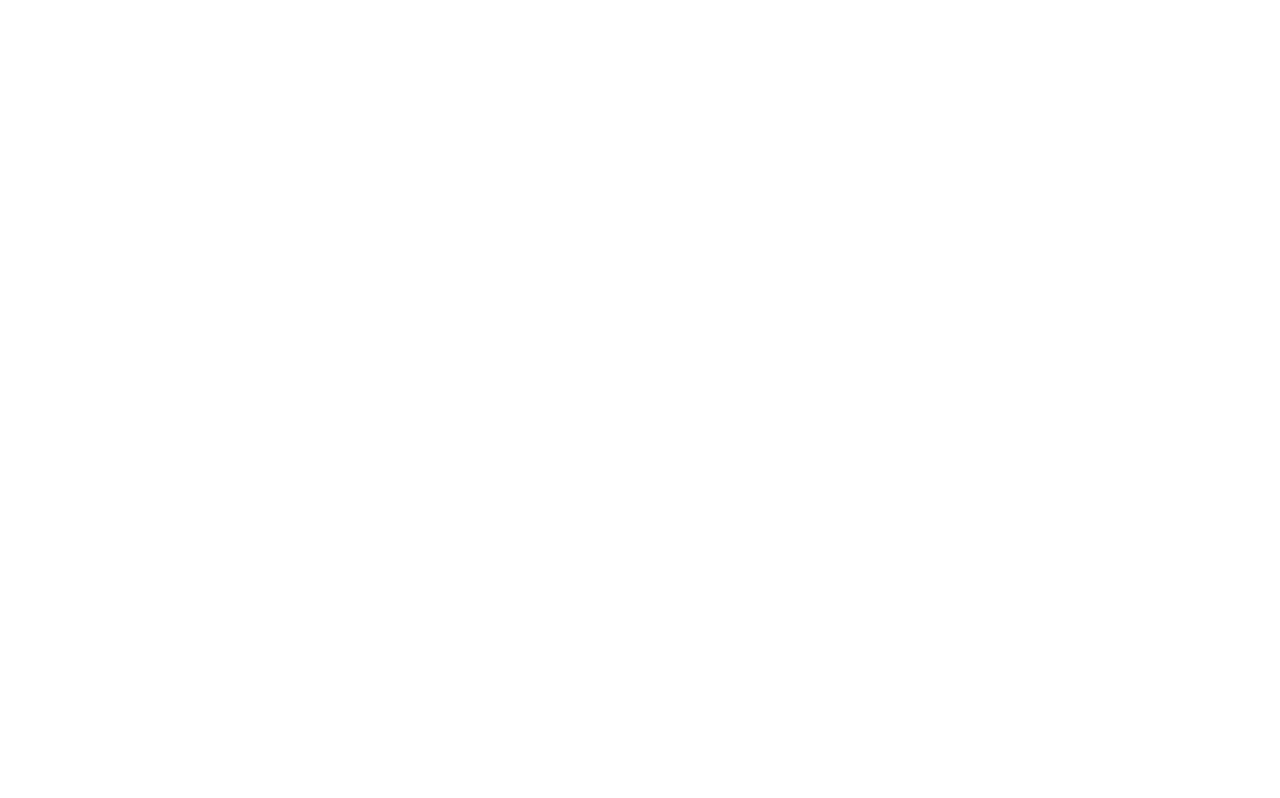
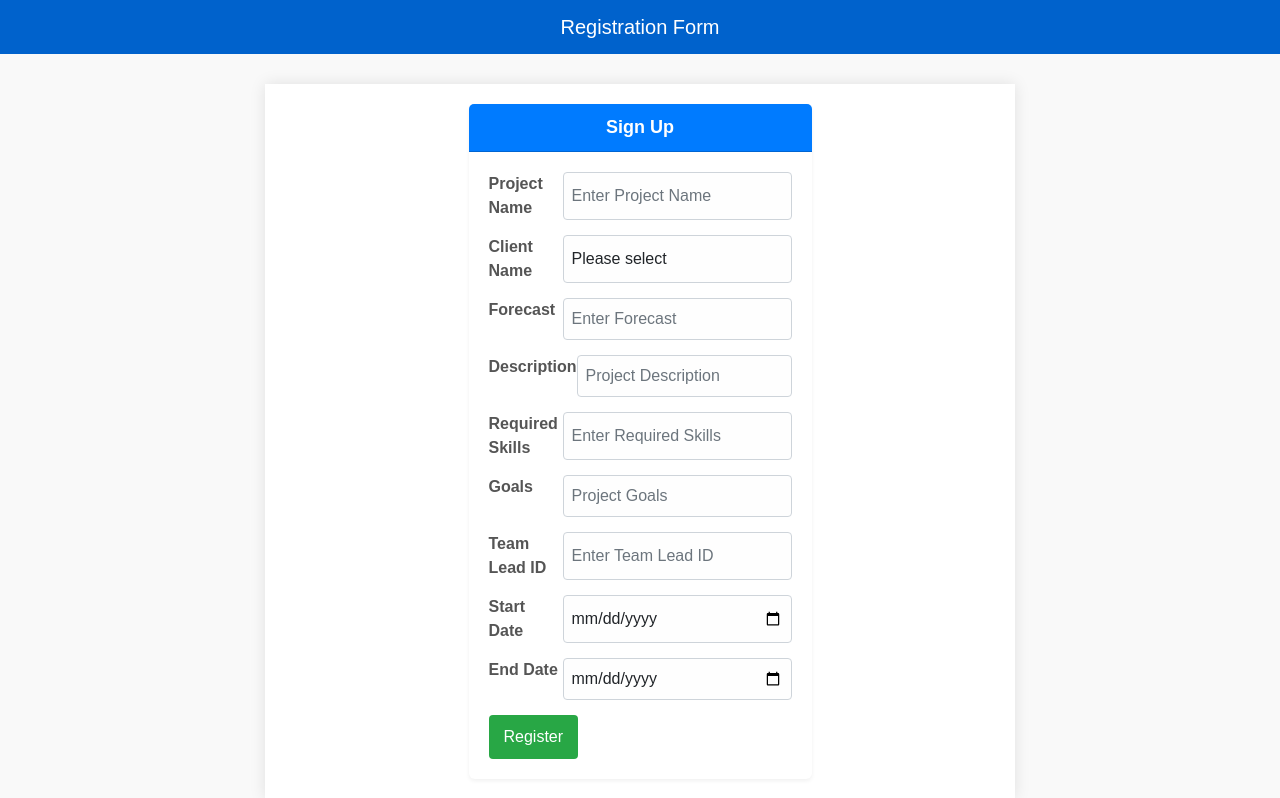
Before and after one commit to charishma0342/HRM-Project, an Angular app in the folder Frontend/emp-vi/: page /register in a window 1280 px wide. Built offline with nearby package versions, Linux system fonts and the light colour scheme.

Commit message:
registration

```diff
--- a/Frontend/emp-vi/src/app/login-page/login-page.component.html
+++ b/Frontend/emp-vi/src/app/login-page/login-page.component.html
@@ -10,7 +10,7 @@
     <div class="login-container">
         <h2>Welcome!</h2>
 
-        </form> -->
+
         <form class="formgroup" [formGroup]="myFormGroup" (ngSubmit)="login()">
                <div class = "page">
 
--- a/Frontend/emp-vi/src/app/registration-page/registration-page.component.css
+++ b/Frontend/emp-vi/src/app/registration-page/registration-page.component.css
@@ -0,0 +1,93 @@
+
+/* Basic styling for the whole body */
+body {
+    font-family: 'Arial', sans-serif;
+    background-color: #f9f9f9; /* Lighter background for a modern look */
+    color: #333;
+    margin: 0;
+    padding: 0;
+}
+
+/* Styling for the navigation or top bar */
+.top {
+    background-color: #0062cc; /* Updated to a different shade of blue */
+    color: #fff;
+    padding: 12px 20px;
+    text-align: center;
+    font-size: 20px;
+}
+
+/* Container for the main content to center it on the page */
+.container {
+    padding: 20px;
+    max-width: 750px; /* Adjusted width for better proportion */
+    margin: 30px auto;
+    background-color: #ffffff;
+    box-shadow: 0 0 15px rgba(0, 0, 0, 0.1); /* Subtle shadow for depth */
+}
+
+/* Card styling for sectioned areas like forms */
+.card {
+    background: #fff;
+    border: none;
+    box-shadow: 0 2px 4px rgba(0, 0, 0, 0.06); /* Lighter shadow for cards */
+}
+
+/* Header of cards, often titles or section headers */
+.card-header {
+    background-color: #007bff; /* Consistent blue theme */
+    color: #ffffff;
+    padding: 10px;
+    font-size: 18px;
+    font-weight: bold;
+    text-align: center;
+}
+
+/* Main body of cards where content like forms and texts reside */
+.card-body {
+    padding: 20px;
+}
+
+/* Form groups for layout of labels and fields */
+.form-group {
+    margin-bottom: 15px;
+    display: flex;
+}
+
+/* Styling for labels to make them stand out more */
+label {
+    font-weight: bold;
+    color: #555; /* Darker color for text for readability */
+    width:33%;
+}
+
+/* General input styles for text, number, and date fields */
+input[type="text"],
+input[type="number"],
+input[type="date"],
+select {
+    width: 100%;
+    padding: 8px;
+    border: 1px solid #ced4da; /* Subtle borders for inputs */
+    border-radius: 4px; /* Rounded corners for modern look */
+    background-color: #fefefe; /* Very light background to distinguish input area */
+}
+
+/* Button styles for actions like submitting forms */
+button {
+    background-color: #28a745; /* Green color for success actions like 'submit' */
+    color: white;
+    padding: 10px 15px;
+    border: none;
+    border-radius: 4px;
+    cursor: pointer;
+}
+
+/* Hover effect for buttons to indicate interactivity */
+button:hover {
+    background-color: #218838; /* Slightly darker green on hover */
+}
+.column {
+    flex: 0 0 auto;
+    /* width: 50%; */
+}
--- a/Frontend/emp-vi/src/app/registration-page/registration-page.component.html
+++ b/Frontend/emp-vi/src/app/registration-page/registration-page.component.html
@@ -1,122 +1,71 @@
-<div class="top">
-    <app-nav></app-nav>
-</div>
+<!DOCTYPE html>
+<html lang="en">
+<head>
+    <meta charset="UTF-8">
+    <meta name="viewport" content="width=device-width, initial-scale=1.0">
+    <title>Sign Up</title>
+    <link rel="stylesheet" href="register.css">
+</head>
+<body>
+<div class="top">Registration Form</div>
 
-
-<div class="container pt-5">
+<div class="container">
     <div class="row">
         <div class="col"></div>
         <div class="col-6">
             <div class="card">
-                <div class="card-header text-center">Sign Up</div>
+                <div class="card-header">Sign Up</div>
                 <div class="card-body">
-                    <form #signUpForm="ngForm" action="">
-                        <div class="row">
-                            <div class="col">
-                                <div class="Form-group mx-2 my-3">
-                                    <label for="username">PROJECT NAME</label>
-                                    <input type="text" class="form-control" id="username" placeholder="Project Name"
-                                        name="name" [(ngModel)]="name">
-                                </div>
-                            </div>
+                    <form #signUpForm="ngForm" action="" method="post">
+                        <div class="form-group">
+                            <label for="username">Project Name</label>
+                            <input type="text" class="form-control" id="username" placeholder="Enter Project Name" name="name" required>
                         </div>
-                        <div class="row">
-                            <div class="col">
-                                <label for="username">CLIENT NAME</label>
-                                <!-- form class="example-form"> -->
-                                <mat-form-field appearance="fill">
-
-                                    <mat-label>Select Client</mat-label>
-                                    <mat-select [(value)]="clientName">
-                                        <mat-option>None</mat-option>
-                                        <mat-option value="CapGemini">CapGemini</mat-option>
-                                        <mat-option value="Infosys">Infosys</mat-option>
-                                        <mat-option value="Airbnb">Airbnb</mat-option>
-                                        <mat-option value="Amazon">Amazon</mat-option>
-                                        <mat-option value="Apple">Apple</mat-option>
-                                        <mat-option value="Canon">Canon</mat-option>
-                                        <mat-option value="Cisco">Cisco</mat-option>
-                                        <mat-option value="Dell">Dell</mat-option>
-                                        <mat-option value="Facebook">Facebook</mat-option>
-                                        <mat-option value="Google">Google</mat-option>
-                                        <mat-option value="HP">HP</mat-option>
-                                        <mat-option value="IBM">IBM</mat-option>
-                                        <mat-option value="Intel">Intel</mat-option>
-                                        <mat-option value="LG">LG</mat-option>
-                                        <mat-option value="Microsoft">Microsoft</mat-option>
-                                        <mat-option value="Netflix">Netflix</mat-option>
-                                        <mat-option value="Oracle">Oracle</mat-option>
-                                        <mat-option value="Samsung">Samsung</mat-option>
-                                        <mat-option value="Sony">Sony</mat-option>
-                                        <mat-option value="Tesla">Tesla</mat-option>
-                                        <mat-option value="Uber">Uber</mat-option>
-                                        <!-- <mat-option value="option3">Option 3</mat-option> -->
-                                    </mat-select>
-                                </mat-form-field>
-                            </div>
-
-                            <div class="col">
-                                <div class="Form-group mx-2 my-3">
-                                    <label for="password">FORECAST</label>
-                                    <input type="number" class="form-control" id="forecast" placeholder="forecast"
-                                        name="forecast" [(ngModel)]="forecast">
-                                </div>
-                            </div>
+                        <div class="form-group">
+                            <label for="clientName">Client Name</label>
+                            <select class="form-control" id="clientName" name="clientName" required>
+                                <option value="">Please select</option>
+                                <option value="CapGemini">CapGemini</option>
+                                <option value="Infosys">Infosys</option>
+                                <!-- Additional client options can be added here -->
+                            </select>
                         </div>
-                        <div class="col">
-                            <div class="Form-group mx-2 my-3">
-                                <label for="firstname">DESCRIPTION</label>
-                                <input type="text" class="form-control" id="firstname" placeholder="description"
-                                    name="description" [(ngModel)]="description">
-                            </div>
+                        <div class="form-group">
+                            <label for="forecast">Forecast</label>
+                            <input type="number" class="form-control" id="forecast" placeholder="Enter Forecast" name="forecast" required>
                         </div>
-
-                        <div class="col">
-                            <div class="Form-group mx-2 my-3">
-                                <label for="shipping">REQUIRED SKILLS</label>
-                                <input type="text" class="form-control" id="requiredSkills" placeholder="requiredSkills"
-                                    name="requiredSkills" [(ngModel)]="requiredSkills">
-                            </div>
+                        <div class="form-group">
+                            <label for="description">Description</label>
+                            <input type="text" class="form-control" id="description" placeholder="Project Description" name="description" required>
                         </div>
-
-                        <div class="col">
-                            <div class="Form-group mx-2 my-3">
-                                <label for="lastname">GOALS</label>
-                                <input type="text" class="form-control" id="password" placeholder="goals"
-                                    name="lastname" [(ngModel)]="goals">
-                            </div>
+                        <div class="form-group">
+                            <label for="requiredSkills">Required Skills</label>
+                            <input type="text" class="form-control" id="requiredSkills" placeholder="Enter Required Skills" name="requiredSkills" required>
                         </div>
-                        <div class="row">
-                            <div class="col">
-                                <div class="Form-group mx-2 my-3">
-                                    <label for="email">TEAM LEAD ID</label>
-                                    <input type="number" class="form-control" id="teamLeaderId"
-                                        placeholder="teamLeaderId" name="teamLeaderId" [(ngModel)]="teamLeaderId">
-                                </div>
-                            </div>
-
-                            <div class="col">
-                                <div class="Form-group mx-2 my-3">
-                                    <label for="date">Start Date</label>
-                                    <input type="date" class="form-control" id="date" placeholder="satrt date"
-                                        name="date" [(ngModel)]="date1">
-                                </div>
-                            </div>
-                            <div class="col">
-                                <div class="Form-group mx-2 my-3">
-                                    <label for="date">End Date</label>
-                                    <input type="date" class="form-control" id="date" placeholder="end date" name="date"
-                                        [(ngModel)]="date2">
-                                </div>
-                            </div>
-
+                        <div class="form-group">
+                            <label for="goals">Goals</label>
+                            <input type="text" class="form-control" id="goals" placeholder="Project Goals" name="goals" required>
                         </div>
-                        <button type="submit" class="btn btn-primary float-right" (click)="addBuyer()">Register</button>
+                        <div class="form-group">
+                            <label for="teamLeaderId">Team Lead ID</label>
+                            <input type="number" class="form-control" id="teamLeaderId" placeholder="Enter Team Lead ID" name="teamLeaderId" required>
+                        </div>
+                        <div class="form-group">
+                            <label for="date1">Start Date</label>
+                            <input type="date" class="form-control" id="date1" name="date1" required>
+                        </div>
+                        <div class="form-group">
+                            <label for="date2">End Date</label>
+                            <input type="date" class="form-control" id="date2" name="date2" required>
+                        </div>
+                        <button type="submit" class="btn btn-primary">Register</button>
                     </form>
                 </div>
             </div>
         </div>
-        <div class="col">
-        </div>
+        <div class="col"></div>
     </div>
 </div>
+
+</body>
+</html>
```
